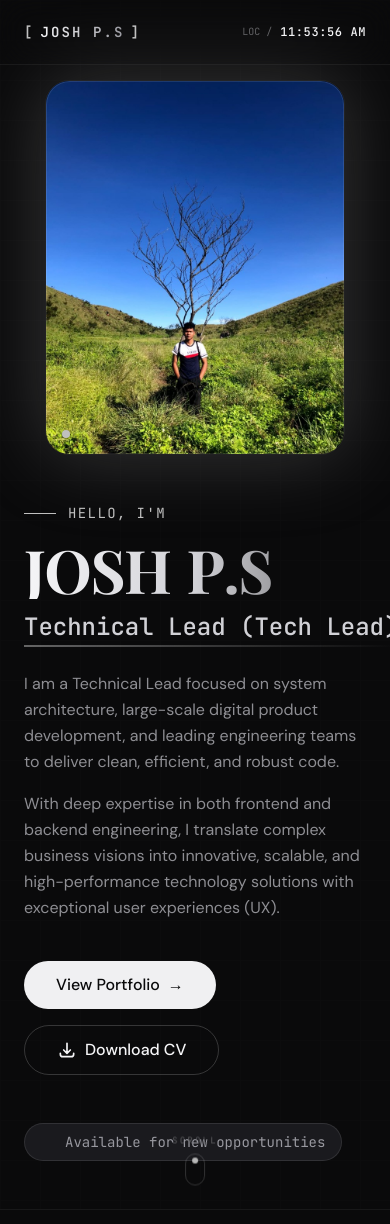
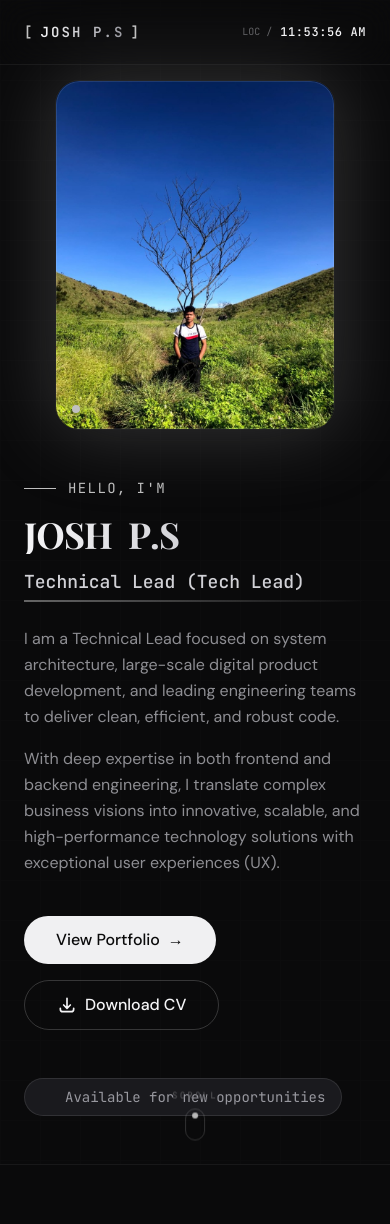
Before and after one commit to Johnesra-new/kisi-kisi, a Next.js app: page / in a window 390 px wide. Shown: the top 1224 px of the page. Built offline with nearby package versions, Linux system fonts and the light colour scheme; a web font is replaced by a local one.

Commit message:
chore: optimize mobile layout viewports and add Vercel .npmrc config

```diff
--- a/components/About.tsx
+++ b/components/About.tsx
@@ -66,7 +66,7 @@ export function About() {
 
           {/* Photo Side */}
           <div className="lg:col-span-5 flex justify-center lg:justify-start about-photo-wrap">
-            <div className="relative w-[320px] h-[320px]">
+            <div className="relative w-[270px] h-[270px] sm:w-[320px] sm:h-[320px]">
               {/* Rotating Ring */}
               <div className="absolute -inset-4 rounded-full border border-dashed border-metallic-400 animate-[spin_20s_linear_infinite]">
                 <div className="absolute top-0 left-1/2 -translate-x-1/2 -translate-y-1/2 w-2 h-2 bg-accent-primary rounded-full shadow-glow-sm" />
--- a/components/Hero.tsx
+++ b/components/Hero.tsx
@@ -112,7 +112,7 @@ export function Hero({ introDone }: { introDone?: boolean }) {
           </p>
 
           {/* Interactive Name - JOSH P.S */}
-          <h1 className="hero-text-line text-6xl md:text-7xl lg:text-8xl font-display font-bold tracking-tight text-transparent bg-clip-text bg-gradient-to-r from-metallic-100 via-metallic-200 to-metallic-400 mb-2 cursor-default group inline-block">
+          <h1 className="hero-text-line text-4xl sm:text-6xl md:text-7xl lg:text-8xl font-display font-bold tracking-tight text-transparent bg-clip-text bg-gradient-to-r from-metallic-100 via-metallic-200 to-metallic-400 mb-2 cursor-default group inline-block">
             <span className="inline-block transition-transform duration-300 hover:-translate-y-2 hover:scale-110 hover:text-white">J</span>
             <span className="inline-block transition-transform duration-300 hover:-translate-y-2 hover:scale-110 hover:text-white">O</span>
             <span className="inline-block transition-transform duration-300 hover:-translate-y-2 hover:scale-110 hover:text-white">S</span>
@@ -123,10 +123,10 @@ export function Hero({ introDone }: { introDone?: boolean }) {
           </h1>
 
           {/* Typewriter Subtitle */}
-          <h2 className="hero-text-line text-2xl md:text-3xl text-metallic-200 font-medium mb-6 relative inline-flex items-center w-max min-h-[40px] font-mono select-none">
+          <h2 className="hero-text-line text-lg sm:text-2xl md:text-3xl text-metallic-200 font-medium mb-6 relative inline-flex items-center max-w-full min-h-[40px] font-mono select-none flex-wrap">
             {typedText}
             {introDone !== false && typedText.length < fullText.length && (
-              <span className="ml-1 w-1.5 h-6 bg-accent-primary animate-[pulse_0.6s_infinite] inline-block shadow-glow-sm" />
+              <span className="ml-1 w-1.5 h-5 sm:h-6 bg-accent-primary animate-[pulse_0.6s_infinite] inline-block shadow-glow-sm" />
             )}
             <span className="absolute bottom-0 left-0 w-full h-[2px] bg-gradient-to-r from-accent-primary to-transparent opacity-50"></span>
           </h2>
@@ -159,7 +159,7 @@ export function Hero({ introDone }: { introDone?: boolean }) {
             </a>
           </div>
 
-          <div className="hero-text-line flex items-center gap-3 text-sm text-metallic-300 font-mono bg-bg-elevated w-max px-4 py-2 rounded-full border border-border-default hover:border-success/50 transition-colors duration-300 cursor-default">
+          <div className="hero-text-line flex items-center gap-3 text-sm text-metallic-300 font-mono bg-bg-elevated w-max px-4 py-2 rounded-full border border-border-default hover:border-success/50 transition-colors duration-300 cursor-default max-w-full">
             <span className="relative flex h-3 w-3">
               <span className="animate-ping absolute inline-flex h-full w-full rounded-full bg-success opacity-75"></span>
               <span className="relative inline-flex rounded-full h-3 w-3 bg-success"></span>
@@ -172,7 +172,7 @@ export function Hero({ introDone }: { introDone?: boolean }) {
         <div className="order-1 lg:order-2 flex justify-center lg:justify-end">
           <div
             ref={imageRef}
-            className="relative w-[300px] md:w-[420px] aspect-[4/5] rounded-3xl overflow-hidden border border-border-default shadow-glow-lg group opacity-0"
+            className="relative w-full max-w-[280px] sm:max-w-[340px] md:max-w-[420px] aspect-[4/5] rounded-3xl overflow-hidden border border-border-default shadow-glow-lg group opacity-0"
             style={{ transformStyle: 'preserve-3d' }}
           >
             {/* Glow effect on hover */}
```
Also changed, not shown: 1 other file (tests, documents, lock files or other folders).
